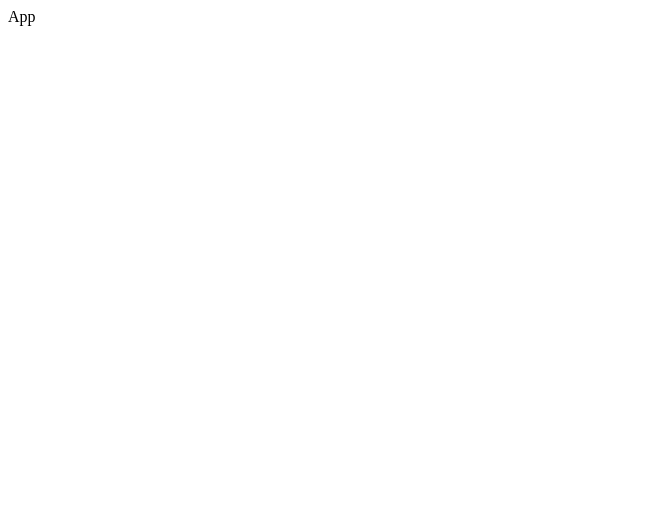
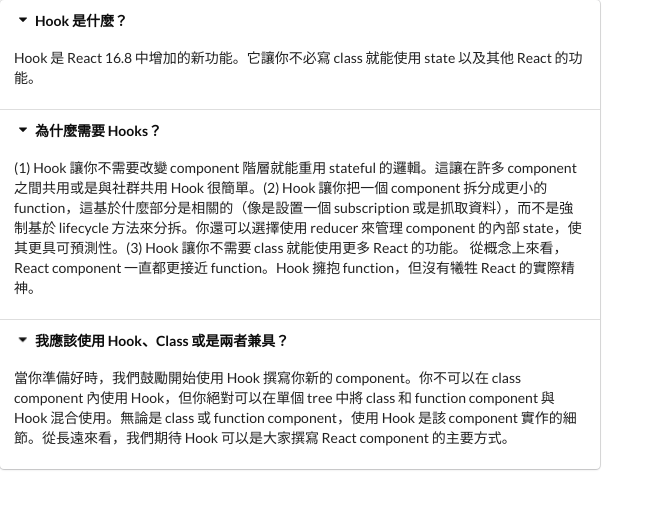
Before and after one commit to ZRuei/react-hooks, a React (Create React App) app: page / in a window 1280 px wide. Shown: the top 508 px of the page, without its empty margins (0-664 px from the left). Built offline with nearby package versions, Linux system fonts and the light colour scheme.

Commit message:
style: 摺疊式選單基本樣式

```diff
--- a/public/index.html
+++ b/public/index.html
@@ -15,6 +15,7 @@
       user's mobile device or desktop. See https://developers.google.com/web/fundamentals/web-app-manifest/
     -->
     <link rel="manifest" href="%PUBLIC_URL%/manifest.json" />
+    <link rel='stylesheet' href='https://cdnjs.cloudflare.com/ajax/libs/semantic-ui/2.4.1/semantic.min.css'/>
     <!--
       Notice the use of %PUBLIC_URL% in the tags above.
       It will be replaced with the URL of the `public` folder during the build.
--- a/src/App.js
+++ b/src/App.js
@@ -1,9 +1,25 @@
 import React from 'react';
+import Accordion from './components/Accordion';
+
+const items = [
+  {
+    title: 'Hook 是什麼？',
+    content: 'Hook 是 React 16.8 中增加的新功能。它讓你不必寫 class 就能使用 state 以及其他 React 的功能。',
+  },
+  {
+    title: '為什麼需要 Hooks？',
+    content: '(1) Hook 讓你不需要改變 component 階層就能重用 stateful 的邏輯。這讓在許多 component 之間共用或是與社群共用 Hook 很簡單。(2) Hook 讓你把一個 component 拆分成更小的 function，這基於什麼部分是相關的（像是設置一個 subscription 或是抓取資料），而不是強制基於 lifecycle 方法來分拆。你還可以選擇使用 reducer 來管理 component 的內部 state，使其更具可預測性。(3) Hook 讓你不需要 class 就能使用更多 React 的功能。 從概念上來看，React component 一直都更接近 function。Hook 擁抱 function，但沒有犧牲 React 的實際精神。',
+  },
+  {
+    title: '我應該使用 Hook、Class 或是兩者兼具？',
+    content: '當你準備好時，我們鼓勵開始使用 Hook 撰寫你新的 component。你不可以在 class component 內使用 Hook，但你絕對可以在單個 tree 中將 class 和 function component 與 Hook 混合使用。無論是 class 或 function component，使用 Hook 是該 component 實作的細節。從長遠來看，我們期待 Hook 可以是大家撰寫 React component 的主要方式。',
+  },
+];
 
 export default function App() {
   return (
     <div>
-      App
+      <Accordion items={items} />
     </div>
   );
 }
--- /dev/null
+++ b/src/components/Accordion.js
@@ -0,0 +1,23 @@
+/* eslint-disable react/prop-types */
+import React from 'react';
+
+function Accordion({ items }) {
+  const renderItems = items.map((item) => (
+    <React.Fragment key={item.title}>
+      <div className="title active">
+        <i className="dropdown icon" />
+        {item.title}
+      </div>
+      <div className="content active">
+        <p>{item.content}</p>
+      </div>
+    </React.Fragment>
+  ));
+  return (
+    <div className="ui styled accordion">
+      {renderItems}
+    </div>
+  );
+}
+
+export default Accordion;
```
